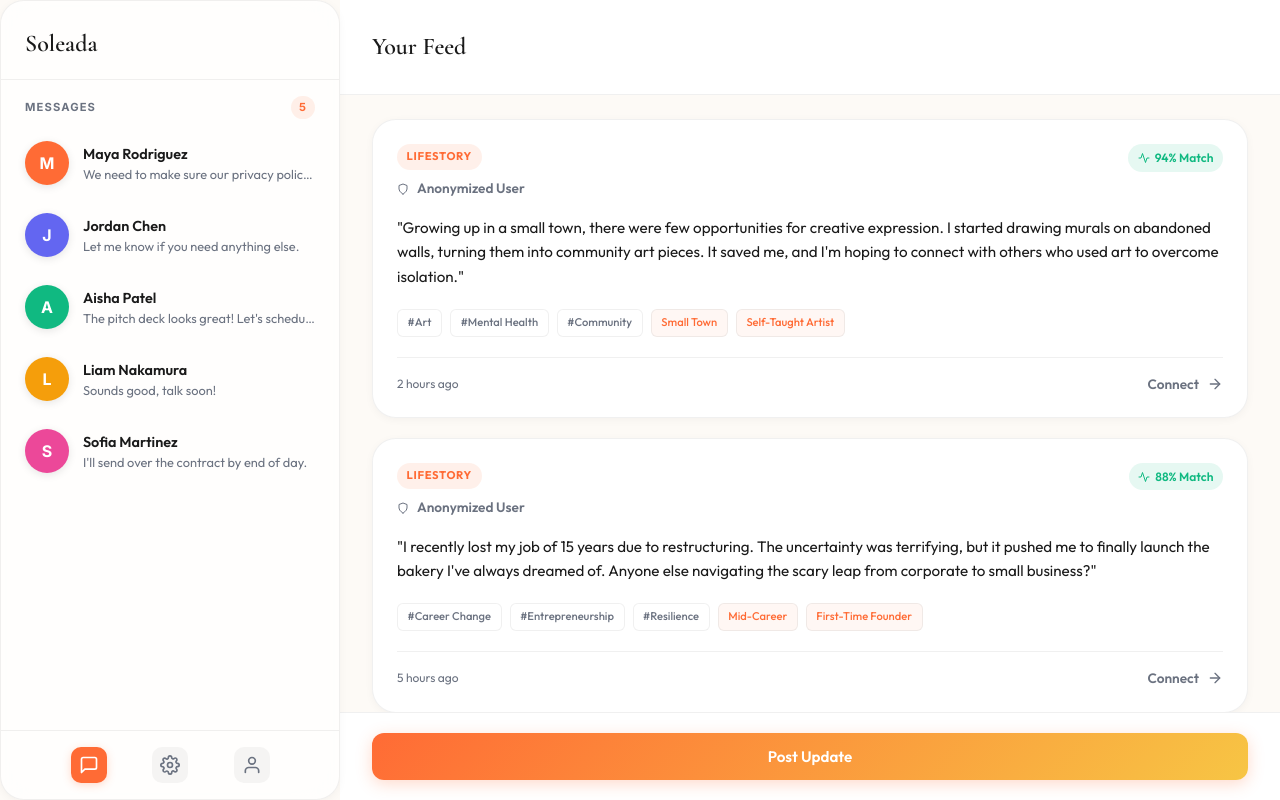
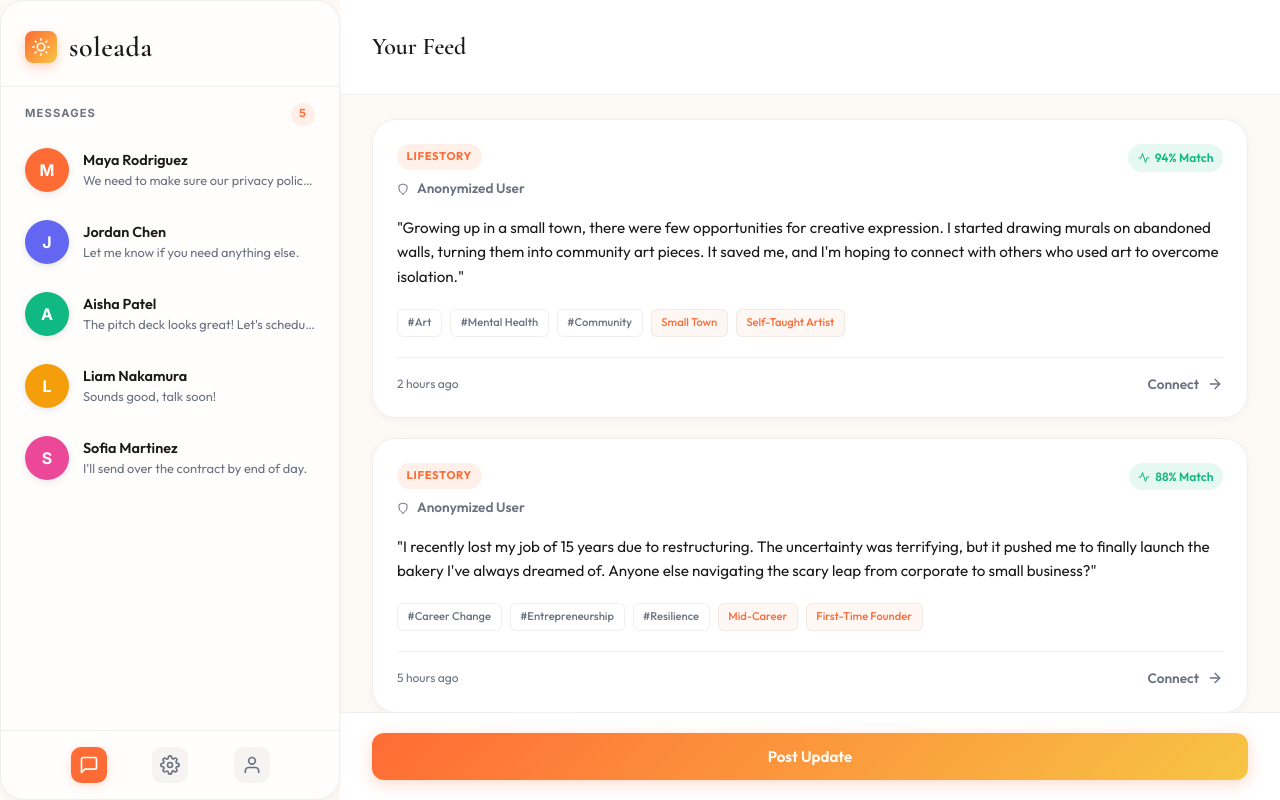
Before and after one commit to arjbarber/soleada, a React (Vite) app in the folder frontend/: page /dashboard in a window 1280 px wide. Built offline with nearby package versions, Linux system fonts and the light colour scheme.

Commit message:
fix logo on dashboard

```diff
--- a/frontend/src/pages/UserDashboard.tsx
+++ b/frontend/src/pages/UserDashboard.tsx
@@ -47,7 +47,22 @@ const UserDashboard: React.FC<UserDashboardProps> = ({ userType, theme, setTheme
 
           {/* Sidebar Header */}
           <div className="chat-sidebar-header">
-            <h2>Soleada</h2>
+            <div className="landing-logo">
+              <div className="landing-logo-icon">
+                <svg viewBox="0 0 24 24" fill="none" stroke="currentColor" strokeWidth="2" strokeLinecap="round" strokeLinejoin="round" style={{ width: '18px', height: '18px', color: 'white' }}>
+                  <circle cx="12" cy="12" r="5" />
+                  <line x1="12" y1="1" x2="12" y2="3" />
+                  <line x1="12" y1="21" x2="12" y2="23" />
+                  <line x1="4.22" y1="4.22" x2="5.64" y2="5.64" />
+                  <line x1="18.36" y1="18.36" x2="19.78" y2="19.78" />
+                  <line x1="1" y1="12" x2="3" y2="12" />
+                  <line x1="21" y1="12" x2="23" y2="12" />
+                  <line x1="4.22" y1="19.78" x2="5.64" y2="18.36" />
+                  <line x1="18.36" y1="5.64" x2="19.78" y2="4.22" />
+                </svg>
+              </div>
+              <span className="landing-logo-text">soleada</span>
+            </div>
             {activeChatId && (
               <button
                 className="btn-icon"
```
